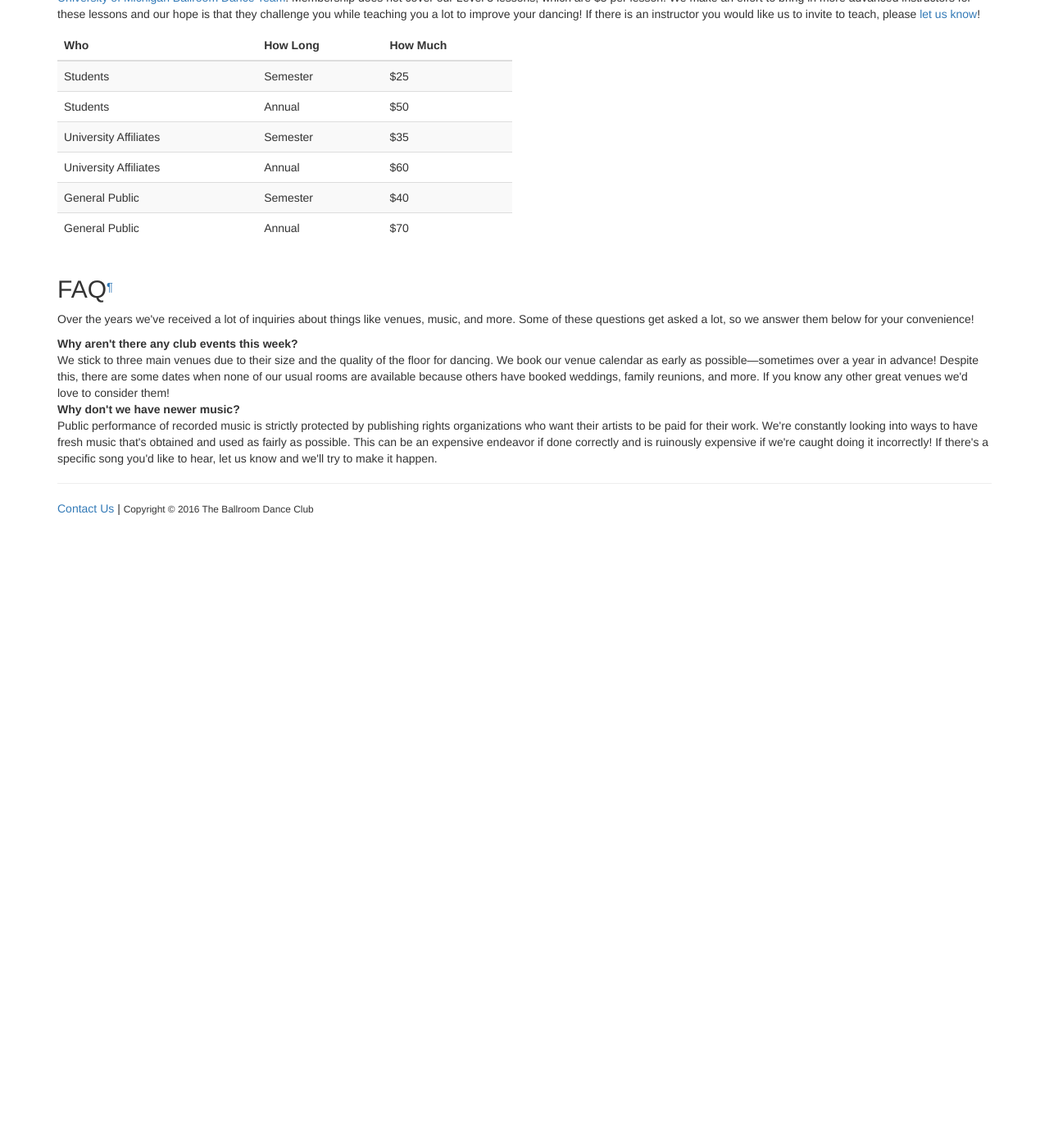
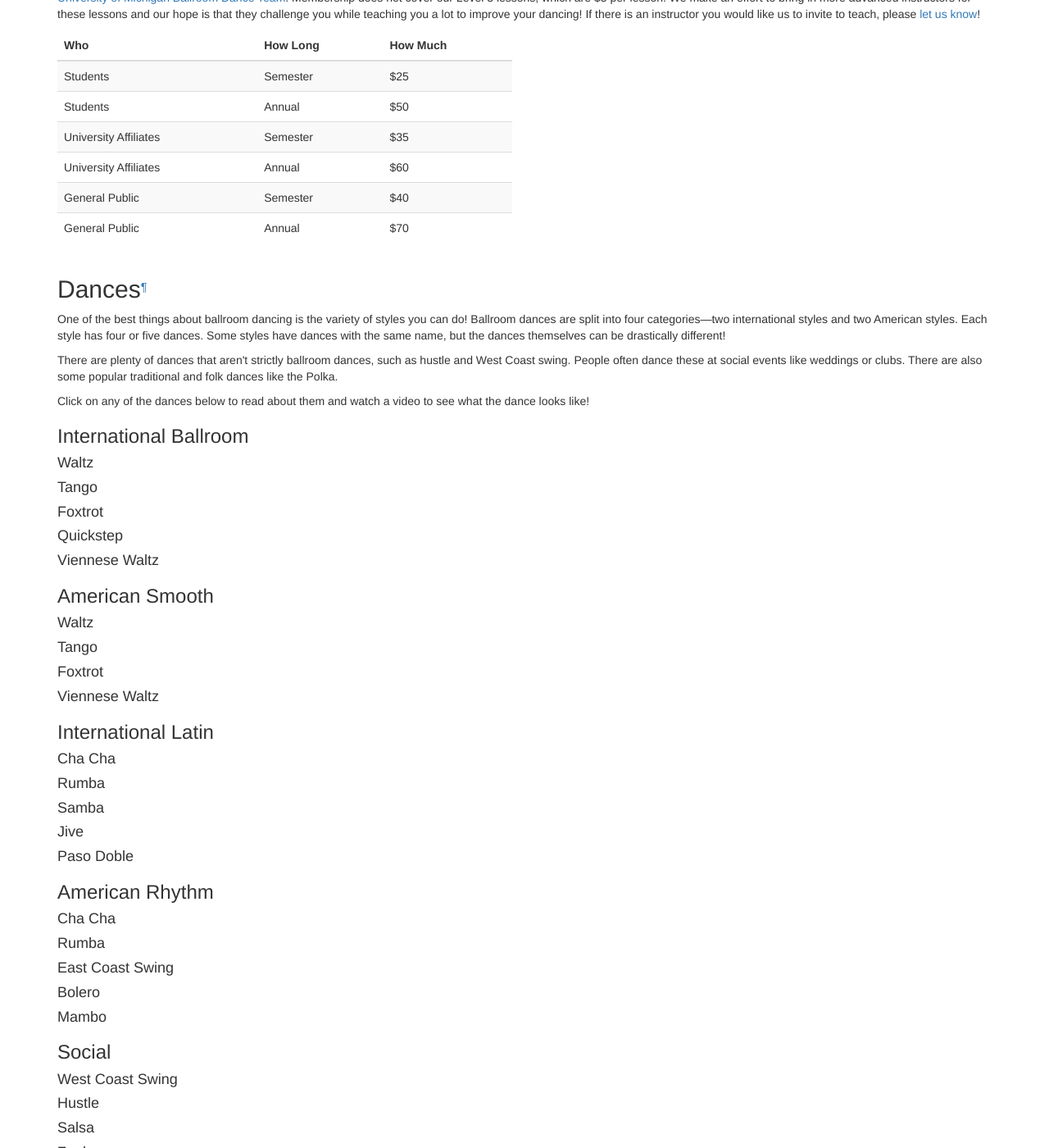
Before and after one commit to ballroom-dance-club/ballroom-dance-club.github.io, a Jekyll site: the page built from index.html, in a window 1280 px wide and 1400 px high, scrolled down 664 px. Shown: the whole window at 82% size. Built offline with Jekyll 4.4.1, drawn with Linux system fonts in a browser that asks for light colours; nearby versions of some CDN libraries; before the commit the page ends 1294 px from its top, so only the background shows below that; some of the changed text lies outside the part shown.

Commit message:
Add basic dance information, to be fleshed out later

```diff
--- /dev/null
+++ b/_data/dances.yml
@@ -0,0 +1,93 @@
+- style: International Ballroom
+  description:
+  dances:
+    - name: Waltz
+      description:
+      youtube_video_id:
+    - name: Tango
+      description:
+      youtube_video_id:
+    - name: Foxtrot
+      description:
+      youtube_video_id:
+    - name: Quickstep
+      description:
+      youtube_video_id:
+    - name: Viennese Waltz
+      description:
+      youtube_video_id:
+- style: American Smooth
+  description:
+  dances:
+    - name: Waltz
+      description:
+      youtube_video_id:
+    - name: Tango
+      description:
+      youtube_video_id:
+    - name: Foxtrot
+      description:
+      youtube_video_id:
+    - name: Viennese Waltz
+      description:
+      youtube_video_id:
+- style: International Latin
+  description:
+  dances:
+    - name: Cha Cha
+      description:
+      youtube_video_id:
+    - name: Rumba
+      description:
+      youtube_video_id:
+    - name: Samba
+      description:
+      youtube_video_id:
+    - name: Jive
+      description:
+      youtube_video_id:
+    - name: Paso Doble
+      description:
+      youtube_video_id:
+- style: American Rhythm
+  description:
+  dances:
+    - name: Cha Cha
+      description:
+      youtube_video_id:
+    - name: Rumba
+      description:
+      youtube_video_id:
+    - name: East Coast Swing
+      description:
+      youtube_video_id:
+    - name: Bolero
+      description:
+      youtube_video_id:
+    - name: Mambo
+      description:
+      youtube_video_id:
+- style: Social
+  description:
+  dances:
+    - name: West Coast Swing
+      description:
+      youtube_video_id:
+    - name: Hustle
+      description:
+      youtube_video_id:
+    - name: Salsa
+      description:
+      youtube_video_id:
+    - name: Zouk
+      description:
+      youtube_video_id:
+- style: Folk/Traditional
+  description:
+  dances:
+    - name: Polka
+      description:
+      youtube_video_id:
+    - name: Argentine Tango
+      description:
+      youtube_video_id:
--- /dev/null
+++ b/_includes/dances.html
@@ -0,0 +1,27 @@
+<h2>Dances<small><a name="dances"><sup>&para;</sup></a></small></h2>
+
+<p>
+    One of the best things about ballroom dancing is the variety of styles you can do!
+    Ballroom dances are split into four categories&mdash;two international styles and two American styles.
+    Each style has four or five dances. Some styles have dances with the same name, but the dances
+    themselves can be drastically different!
+</p>
+<p>
+    There are plenty of dances that aren't strictly ballroom dances, such as hustle and West Coast swing.
+    People often dance these at social events like weddings or clubs. There are also some popular traditional
+    and folk dances like the Polka.
+</p>
+<p>
+    Click on any of the dances below to read about them and watch a video to see
+    what the dance looks like!
+</p>
+
+{% for style in site.data.dances %}
+    <h3>{{ style.style }}</h3>
+    {% for dance in style.dances %}
+        <h4 data-toggle="collapse" data-target="#{{ style.style | slugify }}-{{ dance.name | slugify }}">{{ dance.name }}</h4>
+        <div id="{{ style.style | slugify }}-{{ dance.name | slugify }}" class="collapse collapsed">
+            Lorem ipsum dolor et simet{{ dance.description }}
+        </div>
+    {% endfor %}
+{% endfor %}
--- a/index.html
+++ b/index.html
@@ -17,4 +17,6 @@ layout: default
 
 {% include membership.html %}
 
+{% include dances.html %}
+
 {% include faq.html %}
```
Also changed, not shown: _data/membership.yml (renamed from _data/membership.yaml).
